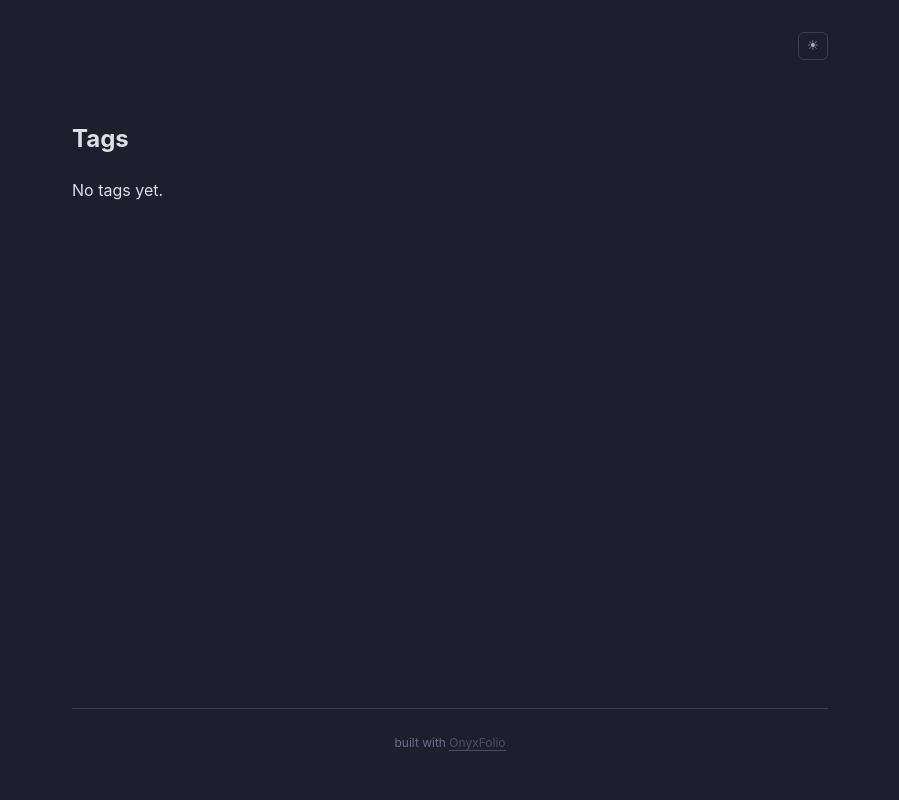
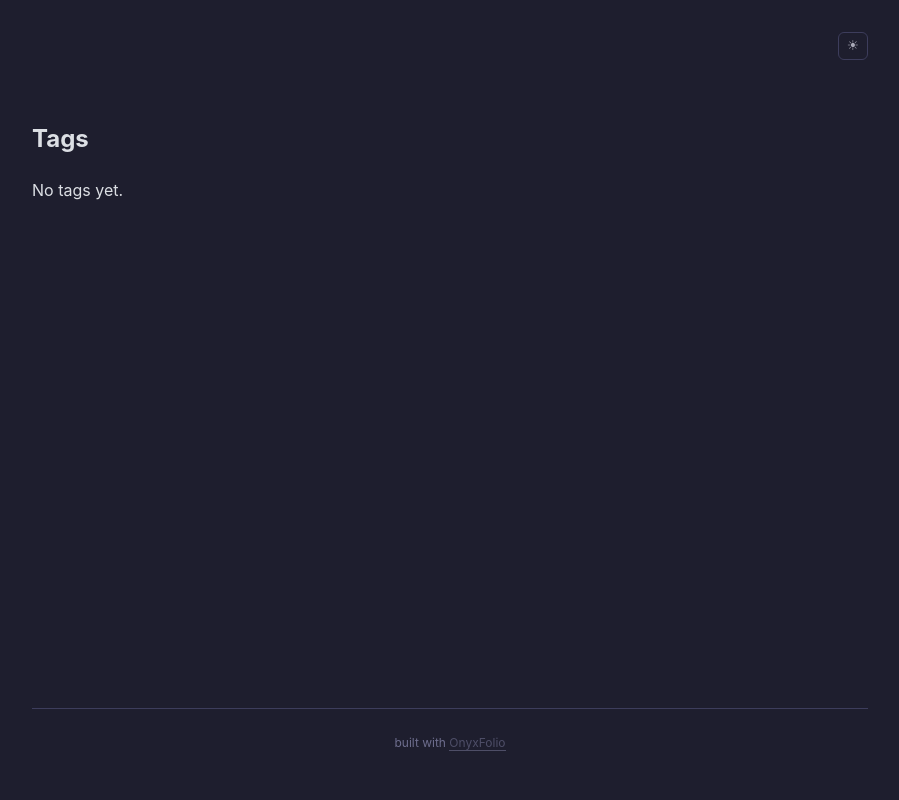
Before and after one commit to airenare/inkstone, a Python web app: template frontend/templates/labels.html in a window 1280 px wide. Shown: the whole page, without its empty margins (190-1089 px from the left). Run offline with Jinja, Linux system fonts and the light colour scheme; the template is opened without the code that fills it, so the values that code supplies are empty; some libraries are stand-ins or nearby versions.

Commit message:
change width

```diff
--- a/frontend/static/base.css
+++ b/frontend/static/base.css
@@ -76,7 +76,7 @@ body {
     font-family: -apple-system, BlinkMacSystemFont, "Segoe UI", Roboto, Helvetica, Arial, sans-serif;
     line-height: 1.6;
     padding: 2rem;
-    max-width: 820px;
+    max-width: 900px;
     margin: auto;
     min-height: 100vh;
     display: flex;
```
